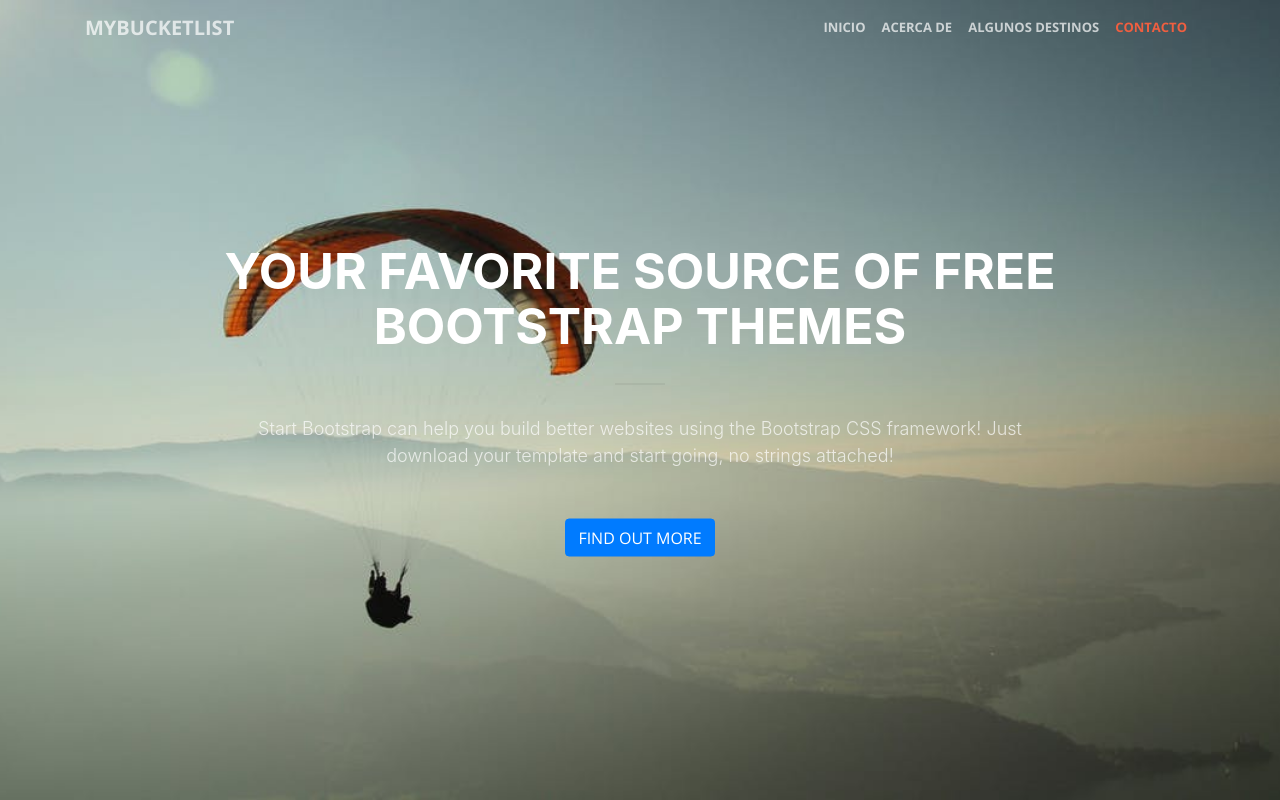
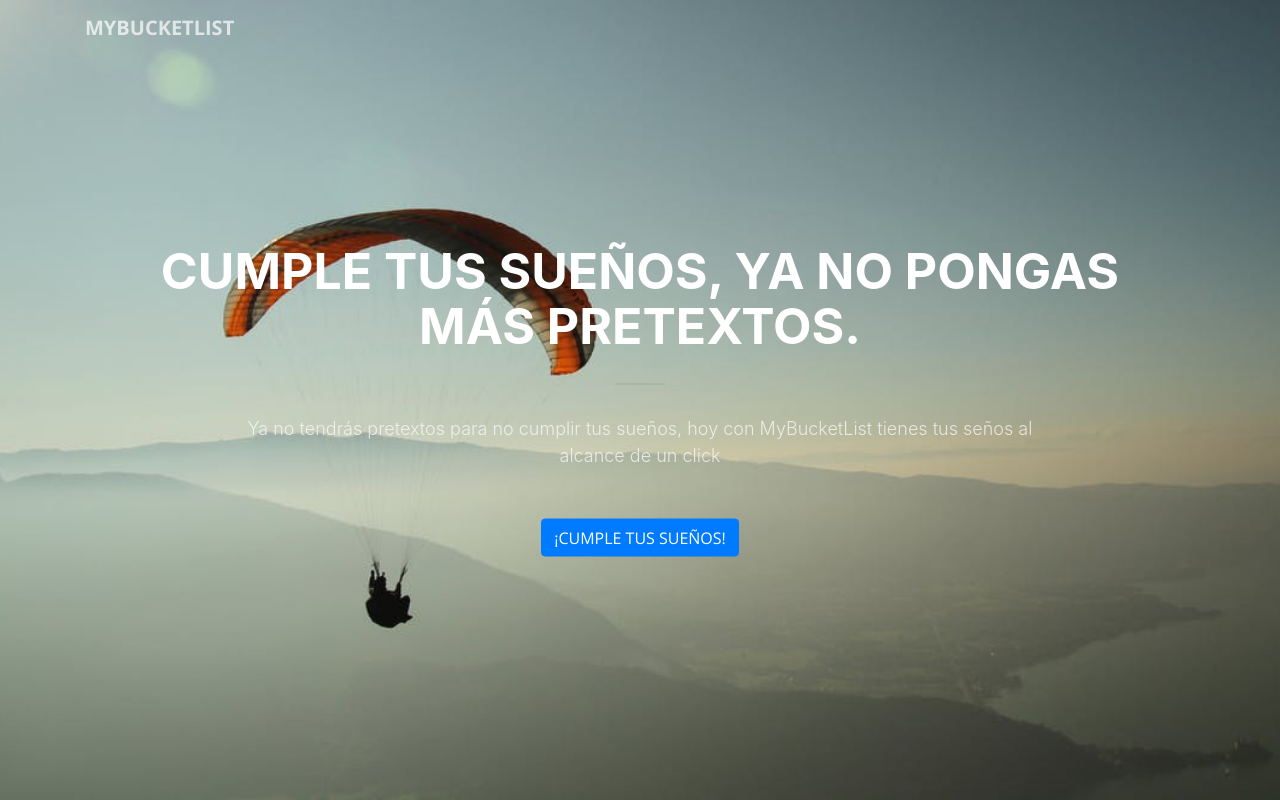
Before and after one commit to margotduek/marcos_farji, a website with bundled scripts: page index.html in a window 1280 px wide. Shown: the top 800 px of the page. Built offline with nearby package versions, Linux system fonts and the light colour scheme.

Commit message:
primer borrador

```diff
--- a/index.html
+++ b/index.html
@@ -35,6 +35,7 @@
         <button class="navbar-toggler navbar-toggler-right" type="button" data-toggle="collapse" data-target="#navbarResponsive" aria-controls="navbarResponsive" aria-expanded="false" aria-label="Toggle navigation">
           <span class="navbar-toggler-icon"></span>
         </button>
+        <!--
         <div class="collapse navbar-collapse" id="navbarResponsive">
           <ul class="navbar-nav ml-auto">
             <li class="nav-item">
@@ -51,20 +52,21 @@
             </li>
           </ul>
         </div>
+      -->
       </div>
     </nav>
 
     <header class="masthead">
       <div class="header-content">
         <div class="header-content-inner">
-          <h1 id="homeHeading">Your Favorite Source of Free Bootstrap Themes</h1>
+          <h1 id="homeHeading">Cumple tus sueños, ya no pongas más pretextos.</h1>
           <hr>
-          <p>Start Bootstrap can help you build better websites using the Bootstrap CSS framework! Just download your template and start going, no strings attached!</p>
-          <a class="btn btn-primary btn-xl js-scroll-trigger" href="#about">Find Out More</a>
+          <p>Ya no tendrás pretextos para no cumplir tus sueños, hoy con MyBucketList tienes tus seños al alcance de un click </p>
+          <a class="btn btn-primary btn-xl js-scroll-trigger" href="https://www.facebook.com/My-bucket-list-495266050853977/">¡Cumple tus sueños!</a>
         </div>
       </div>
     </header>
-
+<!--
     <section class="bg-primary" id="about">
       <div class="container">
         <div class="row">
@@ -248,6 +250,7 @@
         </div>
       </div>
     </section>
+  -->
 
     <!-- Bootstrap core JavaScript -->
     <script src="vendor/jquery/jquery.min.js"></script>
```
